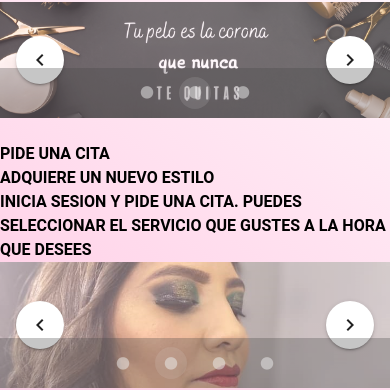
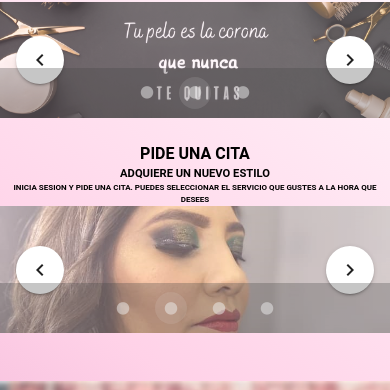
Before and after one commit to VictorIsaias/SalonBeautyMM, a Vue app in the folder SalonBeautyMM/: page / in a window 390 px wide. Shown: the part 235-625 px from the top of the page. Built offline with nearby package versions, Linux system fonts and the light colour scheme.

Commit message:
responsive pagina de inicio

```diff
--- a/SalonBeautyMM/src/views/PaginaPrincipalView.vue
+++ b/SalonBeautyMM/src/views/PaginaPrincipalView.vue
@@ -33,7 +33,7 @@ const servicios=ref([
         <div class="item2">
             <v-responsive>
             <v-row>
-              <v-col>
+              <v-col align="center" justify="center">
                 <h1 class="headline">PIDE UNA CITA</h1>
                 <h3 class="subtitle-1">ADQUIERE UN NUEVO ESTILO</h3>
                 <h4 class="body-1">INICIA SESION Y PIDE UNA CITA. PUEDES SELECCIONAR EL SERVICIO QUE GUSTES A LA HORA QUE DESEES</h4>
@@ -175,10 +175,10 @@ const servicios=ref([
     font-size: 1rem;
   }
   .subtitle-1 {
-    font-size: 1rem;
+    font-size: 0.70rem;
   }
   .body-1 {
-    font-size: 1rem;
+    font-size: 0.50rem;
   }
 }
 
@@ -187,7 +187,7 @@ const servicios=ref([
     font-size: 2rem;
   }
   .subtitle-1 {
-    font-size: 2rem;
+    font-size: 1.30rem;
   }
   .body-1 {
     font-size: 1rem;
```
